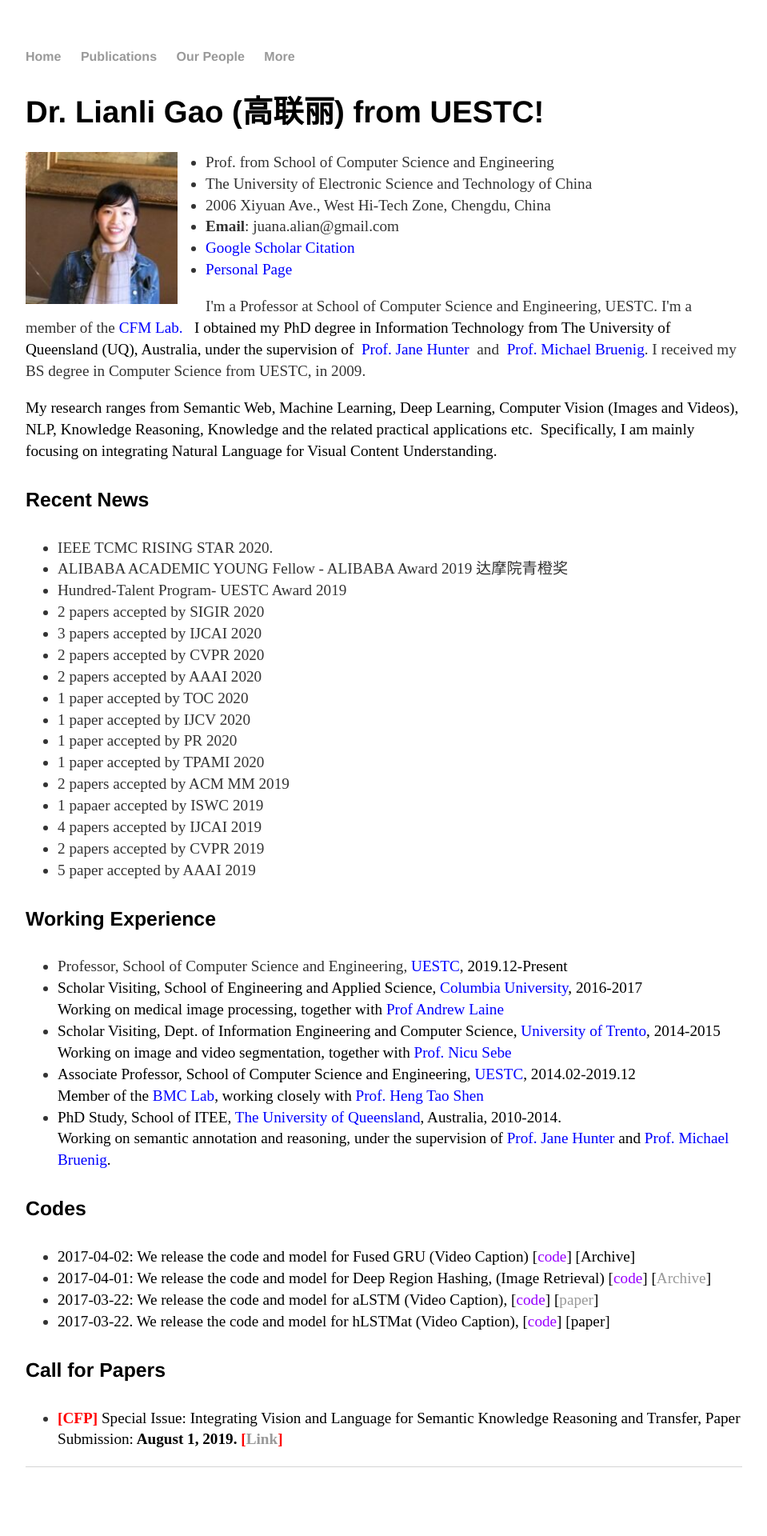
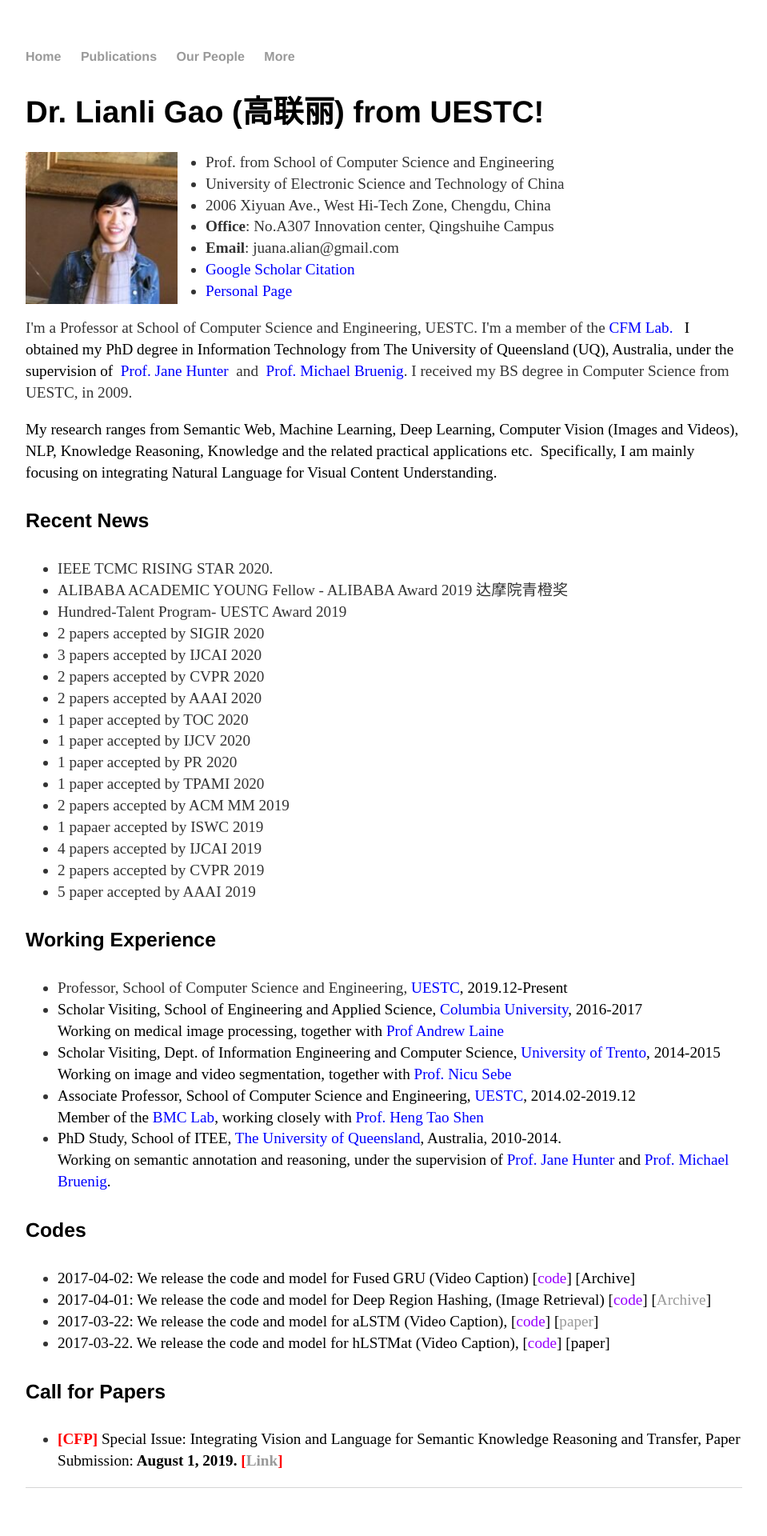
Before and after one commit to lianliGao/lianligao.github.io, a Jekyll site: the page built from index.html, in a window 1280 px wide. Shown: the whole page at 80% size, without its empty margins (160-1119 px from the left). Built offline with Jekyll 4.4.1, drawn with Linux system fonts in a browser that asks for light colours; before the commit the page ends 1894 px from its top, so only the background shows below that.

Commit message:
Update index.html

```diff
--- a/index.html
+++ b/index.html
@@ -8,8 +8,9 @@ title: Lianli Gao, UESTC
 			<p><img src="1.png" alt="photo" style="width:190px;height:190px;float:left;margin-right:35px;">
 				<ul class="contacts">
 					<li> Prof. from School of Computer Science and Engineering</li>
-					<li>The University of Electronic Science and Technology of China</li>
+					<li>University of Electronic Science and Technology of China</li>
 					<li>2006 Xiyuan Ave., West Hi-Tech Zone, Chengdu, China </li>
+					<li> <b>Office</b>: No.A307 Innovation center, Qingshuihe Campus</li>
 					<li> <b>Email</b>: juana.alian@gmail.com </li>
 					<li><a href="https://scholar.google.com/citations?user=zsm2dpYAAAAJ&hl=en"><div style="color:blue;"> Google Scholar Citation </div></a></li>
 					<li><a href="https://lianligao.github.io/"><iv style="color:blue;">Personal Page </div> </a></li>
```
